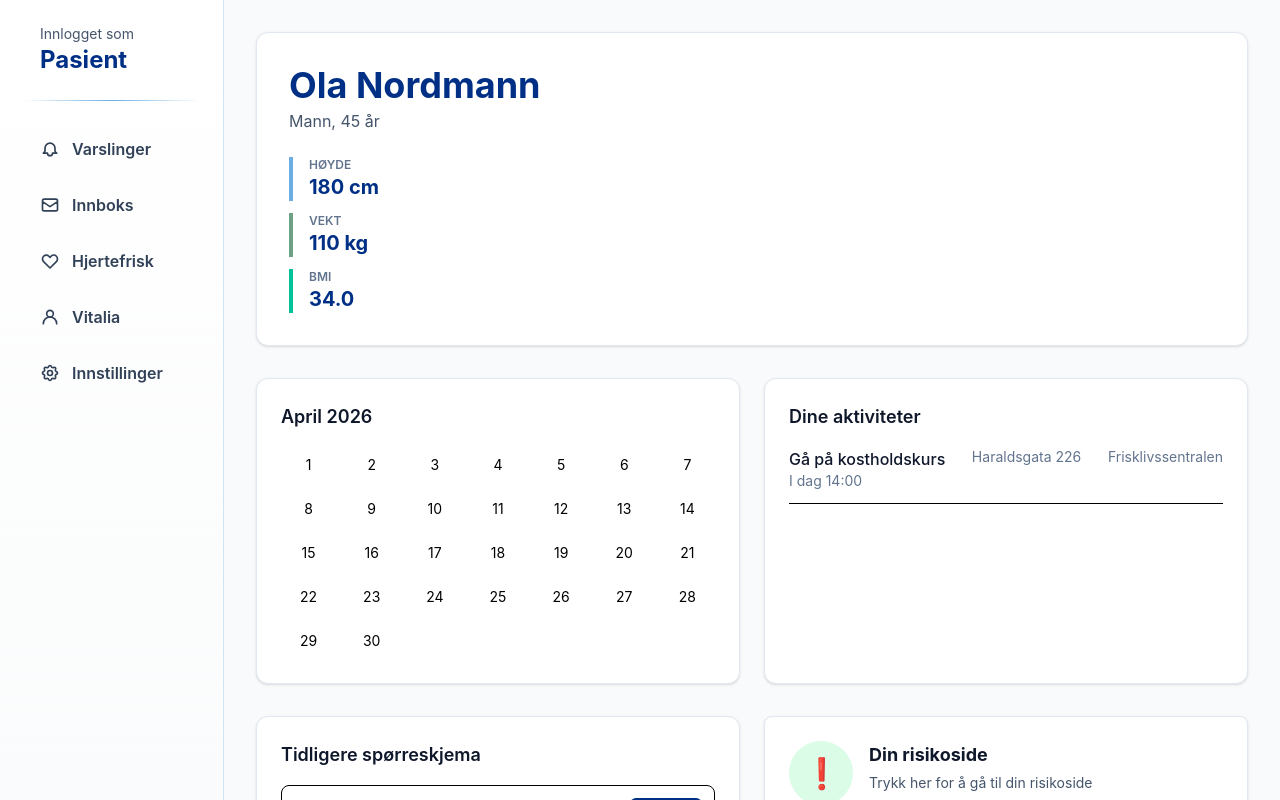
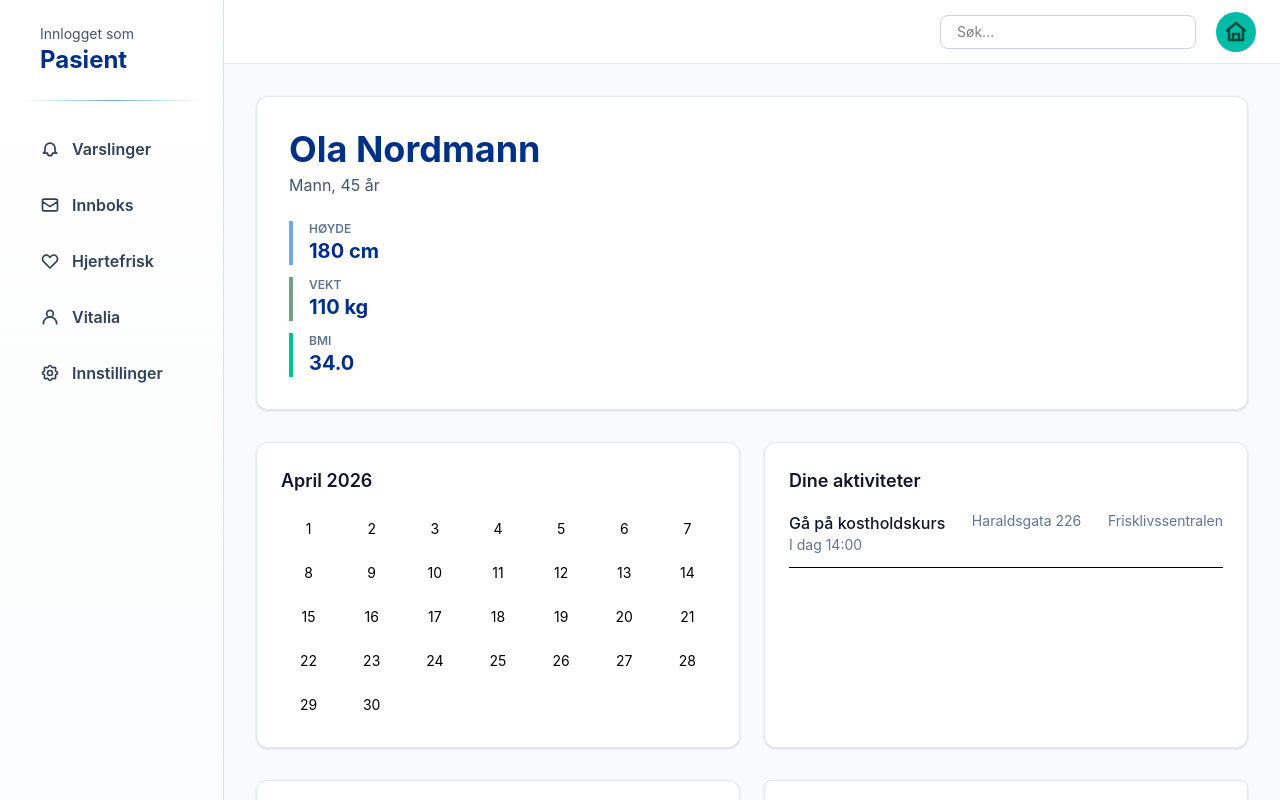
Before and after one commit to anjaiod/hjertefrisk, a Next.js app in the folder frontend/: page /pasient_dashboard in a window 1280 px wide. Shown: the top 800 px of the page. Built offline with nearby package versions, Linux system fonts and the light colour scheme.

Commit message:
feat: patient header with searchbar and home button
Added patient header with searchbar and home button that takes you to the dashboard. Put the header in the existing patient pages

```diff
--- a/frontend/src/app/pasient_dashboard/page.tsx
+++ b/frontend/src/app/pasient_dashboard/page.tsx
@@ -4,6 +4,7 @@ import { CalendarCard } from "../../components/molecules/CalendarCard";
 import { ActivityList } from "../../components/molecules/ActivityList";
 import { QuestionnaireList } from "../../components/molecules/QuestionnaireList";
 import { FeatureCard } from "../../components/atoms/FeatureCard";
+import { PatientHeader } from "../../components/organisms/PatientHeader";
 
 export default function PatientDashboardPage() {
   // aktiviteter
@@ -20,6 +21,9 @@ export default function PatientDashboardPage() {
   return (
     <div className="flex">
       <PatientSidebarNav activePath="/pasient_dashboard" />
+
+      <div className="flex flex-col flex-1">
+        <PatientHeader />
 
         <main className="flex-1 bg-slate-50 p-8">
           <div className="max-w-7xl mx-auto flex flex-col gap-8">
@@ -54,5 +58,6 @@ export default function PatientDashboardPage() {
           </div>
         </main>
       </div>
+    </div>
   );
 }
--- a/frontend/src/app/pasient_dashboard/patientHjertefrisk/page.tsx
+++ b/frontend/src/app/pasient_dashboard/patientHjertefrisk/page.tsx
@@ -1,13 +1,16 @@
 import { PatientSidebarNav } from "../../../components/organisms/PatientSidebarNav";
+import { PatientHeader } from "../../../components/organisms/PatientHeader";
 
 export default function Page() {
   return (
     <div className="flex">
       <PatientSidebarNav activePath="/pasient_dashboard/patientHjertefrisk" />
-
-      <main>
-        <h1>Hjertefrisk</h1>
-      </main>
+      <div className="flex flex-col flex-1">
+        <PatientHeader />
+        <main>
+          <h1>Hjertefrisk</h1>
+        </main>
+      </div>
     </div>
   );
 }
--- a/frontend/src/app/pasient_dashboard/patientSettings/page.tsx
+++ b/frontend/src/app/pasient_dashboard/patientSettings/page.tsx
@@ -1,13 +1,18 @@
 import { PatientSidebarNav } from "../../../components/organisms/PatientSidebarNav";
+import { PatientHeader } from "../../../components/organisms/PatientHeader";
 
 export default function Page() {
   return (
     <div className="flex">
       <PatientSidebarNav activePath="/pasient_dashboard/patientSettings" />
 
-      <main>
-        <h1>Innstillinger</h1>
-      </main>
+      <div className="flex flex-col flex-1">
+        <PatientHeader />
+
+        <main>
+          <h1>Innstillinger</h1>
+        </main>
+      </div>
     </div>
   );
 }
--- a/frontend/src/app/pasient_dashboard/patientVitals/page.tsx
+++ b/frontend/src/app/pasient_dashboard/patientVitals/page.tsx
@@ -1,13 +1,16 @@
 import { PatientSidebarNav } from "../../../components/organisms/PatientSidebarNav";
+import { PatientHeader } from "../../../components/organisms/PatientHeader";
 
 export default function Page() {
   return (
     <div className="flex">
       <PatientSidebarNav activePath="/pasient_dashboard/patientVitals" />
-
-      <main>
-        <h1>Vitalia</h1>
-      </main>
+      <div className="flex flex-col flex-1">
+        <PatientHeader />
+        <main>
+          <h1>Vitalia</h1>
+        </main>
+      </div>
     </div>
   );
 }
--- /dev/null
+++ b/frontend/src/components/organisms/PatientHeader.tsx
@@ -0,0 +1,38 @@
+"use client";
+
+export function PatientHeader() {
+  return (
+    <div className="flex items-center justify-between h-16 px-6 bg-white border-b border-slate-200">
+      {" "}
+      {/* space for more functionality or logo if wanted: */}
+      <div></div>
+      <div className="flex items-center gap-5">
+        <input
+          type="text"
+          placeholder="Søk..."
+          className="w-64 border border-slate-300 rounded-lg px-4 py-1.5 text-sm"
+        />
+
+        <button
+          onClick={() => (window.location.href = "../../pasient_dashboard")}
+          className="bg-teal-500 hover:bg-teal-600 transition rounded-full w-10 h-10 flex items-center justify-center"
+        >
+          <svg
+            xmlns="http://www.w3.org/2000/svg"
+            viewBox="0 0 24 24"
+            fill="none"
+            stroke="#064e3b"
+            strokeWidth="2.5"
+            strokeLinecap="round"
+            strokeLinejoin="round"
+            className="w-6 h-6"
+          >
+            <path d="M3 10.5L12 3l9 7.5" />
+            <path d="M5 10v10h14V10" />
+            <path d="M9 20v-6h6v6" />
+          </svg>
+        </button>
+      </div>
+    </div>
+  );
+}
```
Lines whose indentation alone changed are shown as unchanged.
